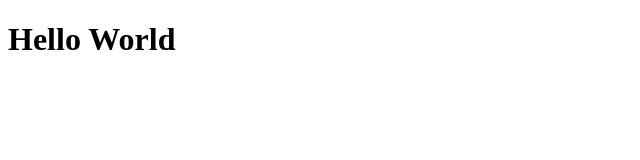
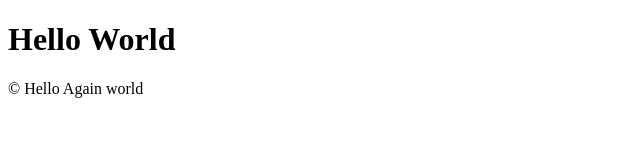
Before and after one commit to belunatic/version-control-simulation-abel-sila, a plain HTML site: page index.html in a window 1280 px wide. Shown: the whole page, without its empty margins (0-640 px from the left). Drawn offline with Linux system fonts and the light colour scheme.

Commit message:
Added footer section to index.html

```diff
--- a/index.html
+++ b/index.html
@@ -9,5 +9,8 @@
 		<header>
 			<h1>Hello World</h1>
 		</header>
+		<footer>
+			<p>&copy; Hello Again world</p>
+		</footer>
 	</body>
 </html>
```
